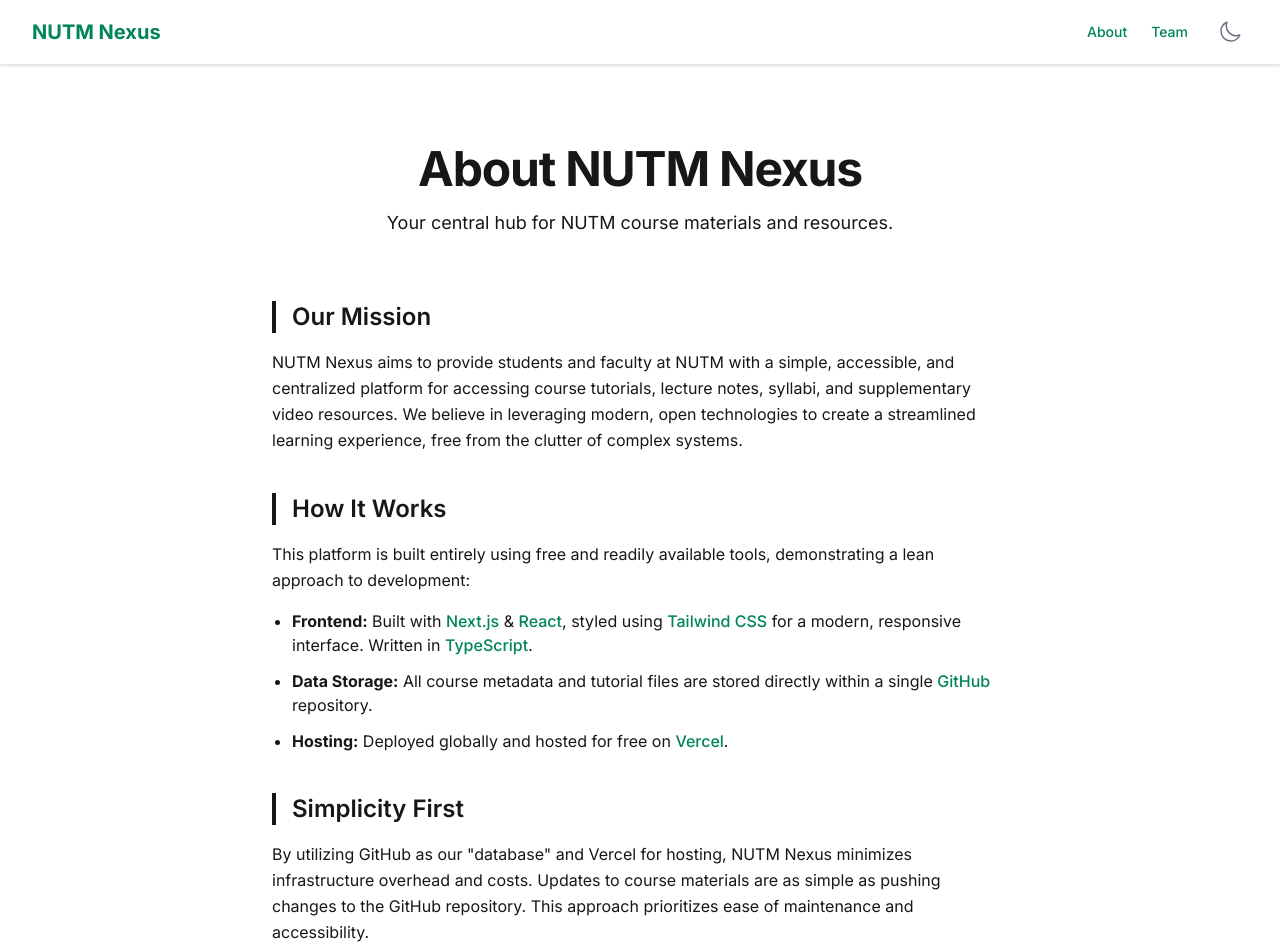
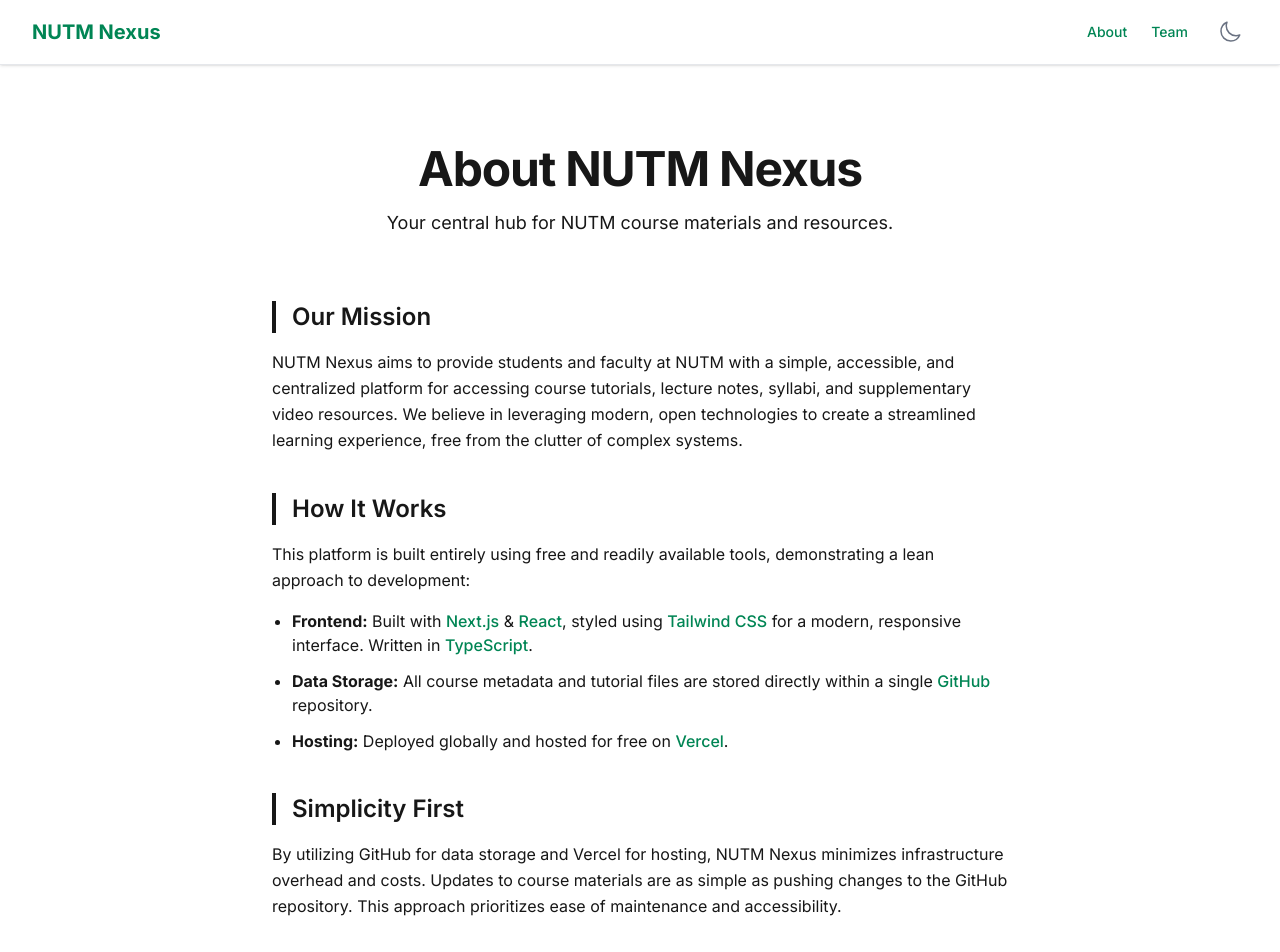
Before and after one commit to ayodejiades/nutm-nexus, a Next.js app: page /about in a window 1280 px wide. Shown: the top 952 px of the page. Built offline with nearby package versions, Linux system fonts and the light colour scheme.

Commit message:
Update page.tsx

```diff
--- a/src/app/about/page.tsx
+++ b/src/app/about/page.tsx
@@ -47,7 +47,7 @@ export default function AboutPage() {
           <ul className="list-disc list-outside space-y-3 pl-5 text-base text-foreground/80 dark:text-foreground/70">
              <li> <strong>Frontend:</strong> Built with <a href="https://nextjs.org/" target="_blank" rel="noopener noreferrer" className={linkStyle}>Next.js</a> & <a href="https://react.dev/" target="_blank" rel="noopener noreferrer" className={linkStyle}>React</a>, styled using <a href="https://tailwindcss.com/" target="_blank" rel="noopener noreferrer" className={linkStyle}>Tailwind CSS</a> for a modern, responsive interface. Written in <a href="https://www.typescriptlang.org/" target="_blank" rel="noopener noreferrer" className={linkStyle}>TypeScript</a>. </li>
              <li> <strong>Data Storage:</strong> All course metadata and tutorial files are stored directly within a single <a href="https://github.com/" target="_blank" rel="noopener noreferrer" className={linkStyle}>GitHub</a> repository. </li>
-            {/* Removed Authentication line as requested previously */}
+             {/* Removed Authentication line previously */}
              <li> <strong>Hosting:</strong> Deployed globally and hosted for free on <a href="https://vercel.com/" target="_blank" rel="noopener noreferrer" className={linkStyle}>Vercel</a>. </li>
           </ul>
         </section>
@@ -55,9 +55,9 @@ export default function AboutPage() {
         {/* Simplicity & Openness Section */}
         <section className={sectionStyle}>
           <h2 className={headingStyle}> Simplicity First </h2>
-          {/* Fixed potential unescaped quote */}
+          {/* ESLint Fix: Rewritten to avoid potential quote issues */}
           <p className={paragraphStyle}>
-            By utilizing GitHub as our "database" and Vercel for hosting, NUTM Nexus minimizes infrastructure overhead
+             By utilizing GitHub for data storage and Vercel for hosting, NUTM Nexus minimizes infrastructure overhead
              and costs. Updates to course materials are as simple as pushing changes to the GitHub repository. This approach
              prioritizes ease of maintenance and accessibility.
           </p>
@@ -66,7 +66,7 @@ export default function AboutPage() {
          {/* Contact/Contribution */}
          <section className="text-center mt-12 pt-8 border-t border-gray-200 dark:border-gray-700">
              <p className={paragraphStyle}>
-            Have questions or want to contribute? {' '} {/* Added space */}
+                Have questions or want to contribute? {' '}
                 <Link href="/team" className={linkStyle}>
                     Reach out to the team!
                 </Link>
```
Lines whose indentation alone changed are shown as unchanged.
